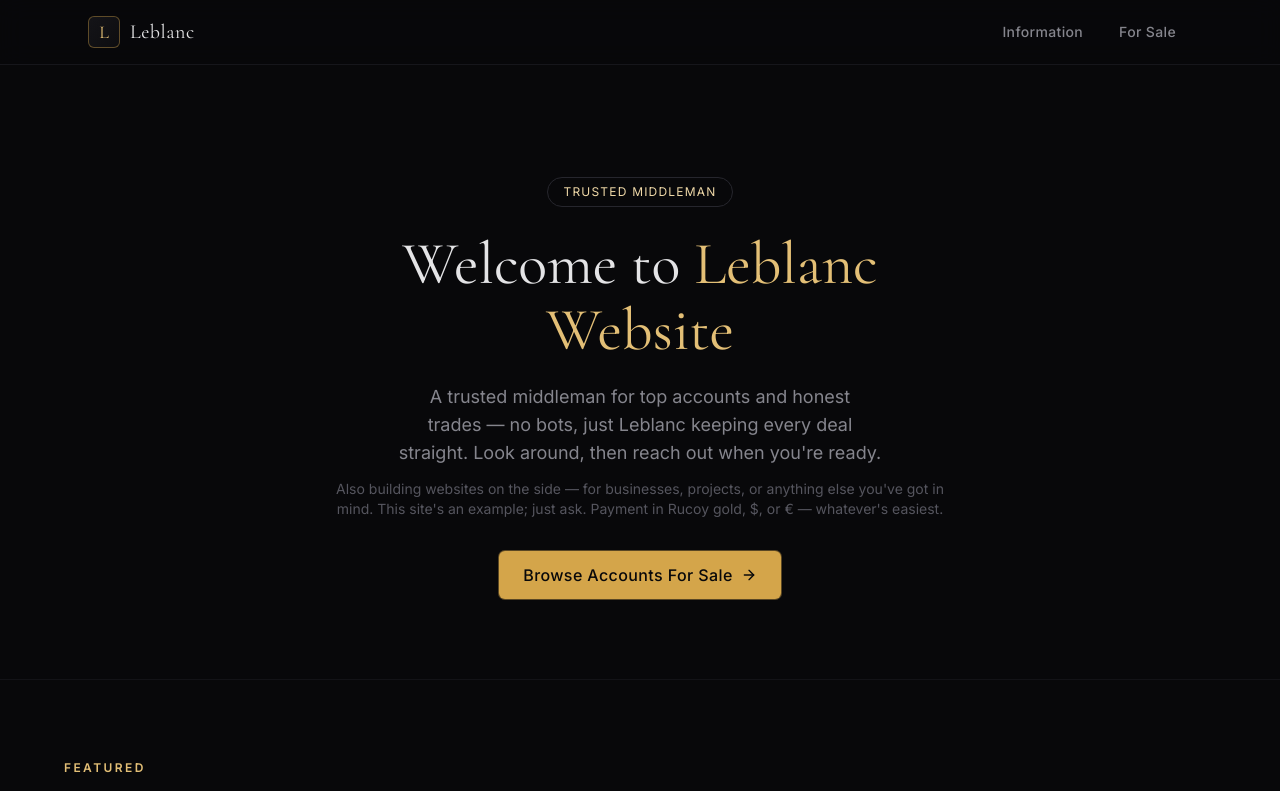
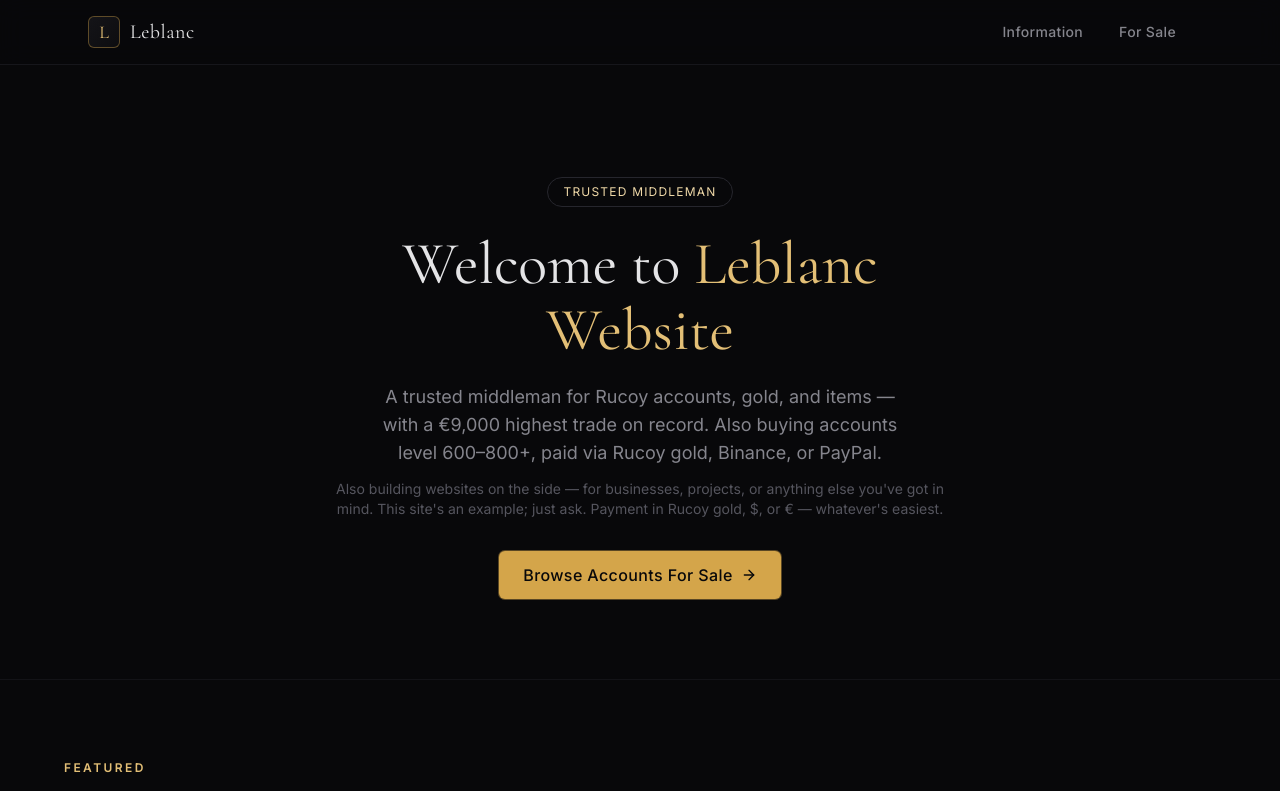
Before and after one commit to Leblancmid/Leblanc, a React (Vite) app: page / in a window 1280 px wide. Shown: the top 791 px of the page. Built offline with nearby package versions, Linux system fonts and the light colour scheme.

Commit message:
Tighten home hero copy
Fixes capitalization/grammar and splits the trusted-middleman pitch,
highest-trade flex, and buying-accounts call-to-action into two
readable sentences instead of one run-on.

```diff
--- a/src/features/home/HomePage.tsx
+++ b/src/features/home/HomePage.tsx
@@ -23,8 +23,9 @@
               Welcome to <span className="text-gold-400">Leblanc Website</span>
             </h1>
             <p className="mt-5 text-balance text-lg text-ink-300">
-              A trusted middleman for top accounts and honest trades — no bots, just Leblanc
-              keeping every deal straight. Look around, then reach out when you're ready.
+              A trusted middleman for Rucoy accounts, gold, and items — with a €9,000 highest
+              trade on record. Also buying accounts level 600–800+, paid via Rucoy gold, Binance,
+              or PayPal.
             </p>
             <p className="mt-3 text-balance text-sm text-ink-400">
               Also building websites on the side — for businesses, projects, or anything else
```
